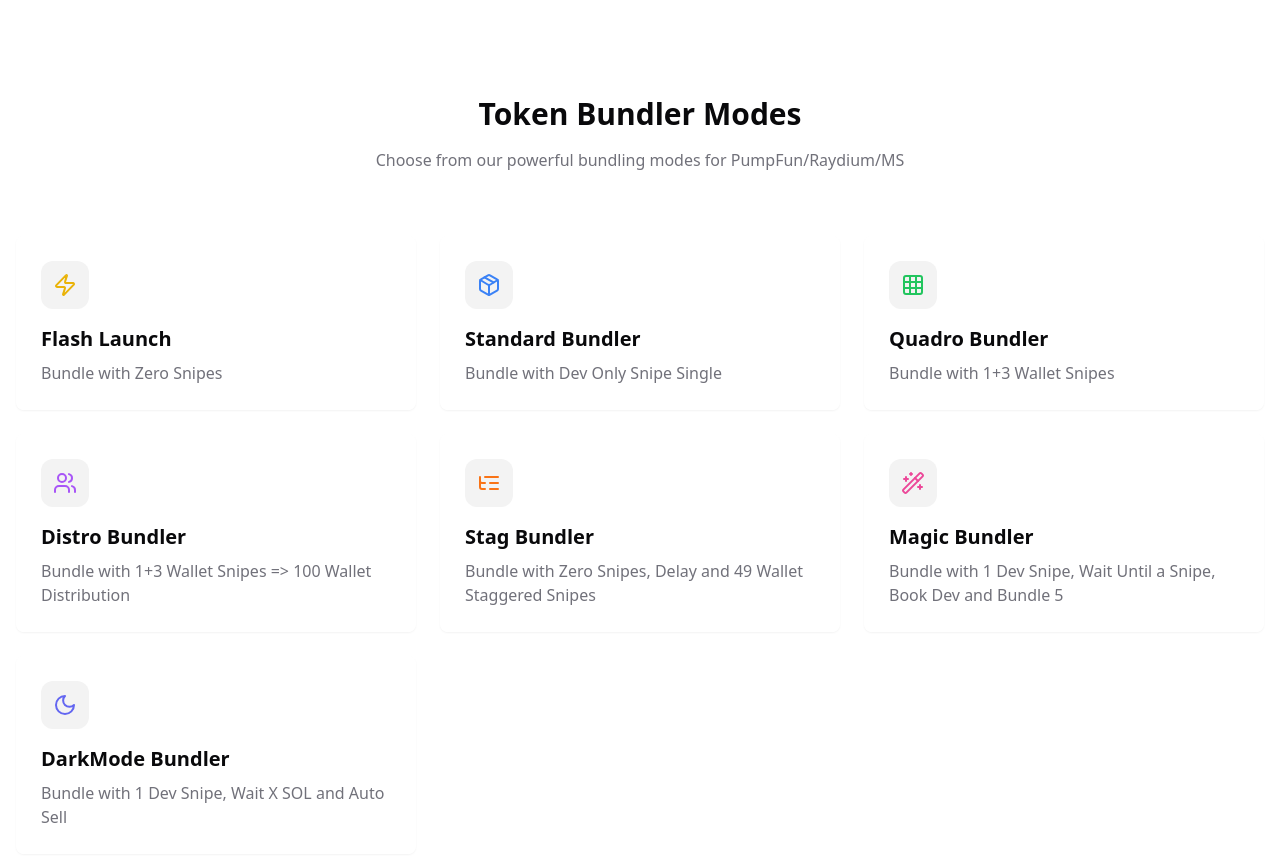
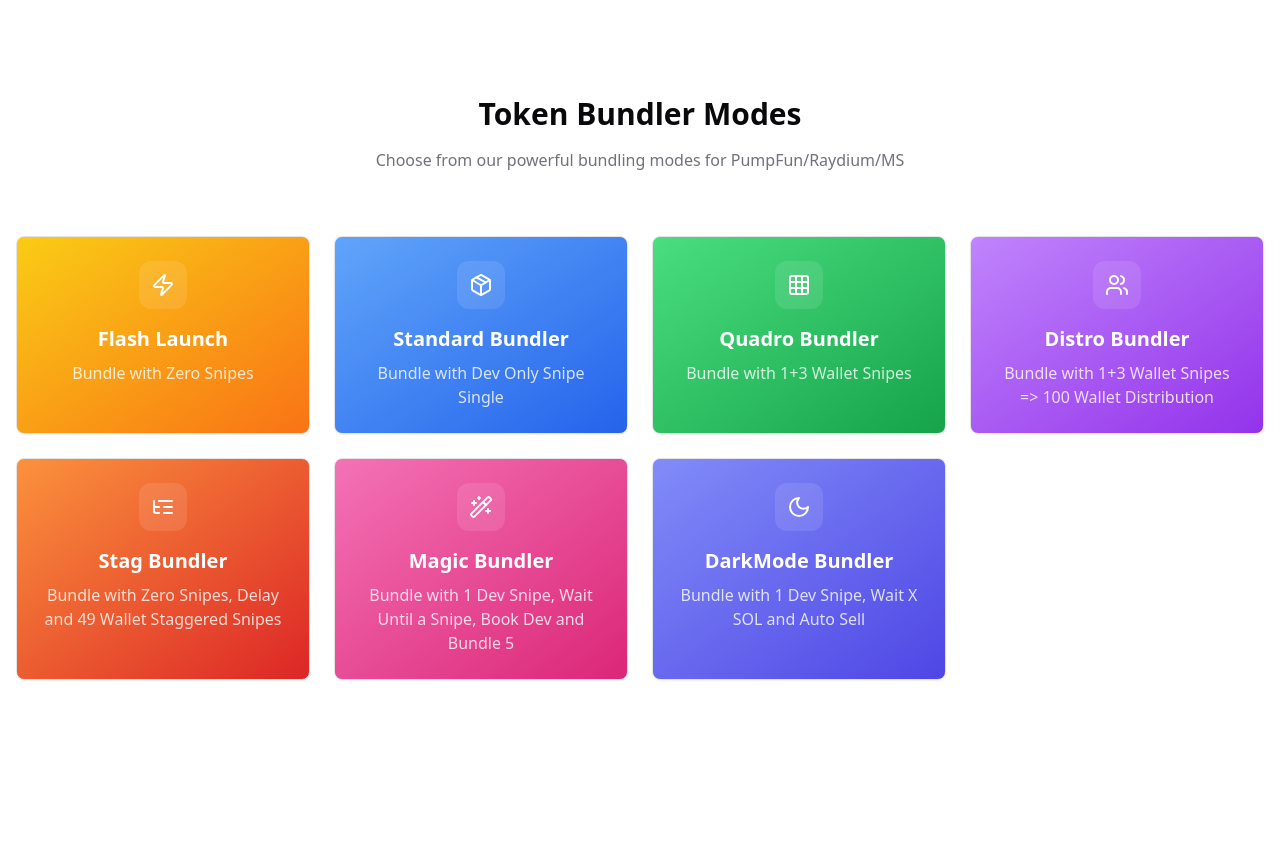
Before and after one commit to elloinc/neutralino-react-journey, a React (Vite) app: page / in a window 1280 px wide. Shown: the top 862 px of the page. After the commit the page ends 800 px from the top, so only its background shows below. Built offline with nearby package versions, Linux system fonts and the light colour scheme.

Commit message:
Improve Bundler Modes UI
Updated the Bundler Modes section to use a 4-column grid layout, center the icons within cards, and center the title and description text.  Also added vibrant backgrounds to the cards.

```diff
--- a/src/components/BundlerModes.tsx
+++ b/src/components/BundlerModes.tsx
@@ -7,43 +7,51 @@ interface BundlerMode {
   title: string;
   description: string;
   icon: React.ReactNode;
+  bgColor: string;
 }
 
 const bundlerModes: BundlerMode[] = [
   {
     title: "Flash Launch",
     description: "Bundle with Zero Snipes",
-    icon: <Zap className="w-6 h-6 text-yellow-500" />,
+    icon: <Zap className="w-6 h-6 text-white" />,
+    bgColor: "bg-gradient-to-br from-yellow-400 to-orange-500",
   },
   {
     title: "Standard Bundler",
     description: "Bundle with Dev Only Snipe Single",
-    icon: <Package className="w-6 h-6 text-blue-500" />,
+    icon: <Package className="w-6 h-6 text-white" />,
+    bgColor: "bg-gradient-to-br from-blue-400 to-blue-600",
   },
   {
     title: "Quadro Bundler",
     description: "Bundle with 1+3 Wallet Snipes",
-    icon: <Grid3X3 className="w-6 h-6 text-green-500" />,
+    icon: <Grid3X3 className="w-6 h-6 text-white" />,
+    bgColor: "bg-gradient-to-br from-green-400 to-green-600",
   },
   {
     title: "Distro Bundler",
     description: "Bundle with 1+3 Wallet Snipes => 100 Wallet Distribution",
-    icon: <Users className="w-6 h-6 text-purple-500" />,
+    icon: <Users className="w-6 h-6 text-white" />,
+    bgColor: "bg-gradient-to-br from-purple-400 to-purple-600",
   },
   {
     title: "Stag Bundler",
     description: "Bundle with Zero Snipes, Delay and 49 Wallet Staggered Snipes",
-    icon: <ListTree className="w-6 h-6 text-orange-500" />,
+    icon: <ListTree className="w-6 h-6 text-white" />,
+    bgColor: "bg-gradient-to-br from-orange-400 to-red-600",
   },
   {
     title: "Magic Bundler",
     description: "Bundle with 1 Dev Snipe, Wait Until a Snipe, Book Dev and Bundle 5",
-    icon: <Wand2 className="w-6 h-6 text-pink-500" />,
+    icon: <Wand2 className="w-6 h-6 text-white" />,
+    bgColor: "bg-gradient-to-br from-pink-400 to-pink-600",
   },
   {
     title: "DarkMode Bundler",
     description: "Bundle with 1 Dev Snipe, Wait X SOL and Auto Sell",
-    icon: <Moon className="w-6 h-6 text-indigo-500" />,
+    icon: <Moon className="w-6 h-6 text-white" />,
+    bgColor: "bg-gradient-to-br from-indigo-400 to-indigo-600",
   },
 ];
 
@@ -63,11 +71,11 @@ const BundlerModes = () => {
             Choose from our powerful bundling modes for PumpFun/Raydium/MS
           </p>
         </div>
-        <div className="grid grid-cols-1 md:grid-cols-2 lg:grid-cols-3 gap-6">
+        <div className="grid grid-cols-1 sm:grid-cols-2 lg:grid-cols-4 gap-6">
           {bundlerModes.map((mode, index) => (
             <Card
               key={index}
-              className="glass p-6 transition-all duration-300 hover:translate-y-[-8px] hover:shadow-lg cursor-pointer"
+              className={`${mode.bgColor} text-white p-6 transition-all duration-300 hover:translate-y-[-8px] hover:shadow-xl cursor-pointer`}
               style={{
                 animationDelay: `${index * 100}ms`,
                 animation: 'fade-in 0.6s ease-out forwards',
@@ -75,11 +83,13 @@ const BundlerModes = () => {
               }}
               onClick={() => handleCardClick(mode.title)}
             >
-              <div className="w-12 h-12 flex items-center justify-center rounded-xl bg-primary/5 mb-4">
-                {mode.icon}
+              <div className="flex flex-col items-center text-center">
+                <div className="w-12 h-12 flex items-center justify-center rounded-xl bg-white/10 mb-4">
+                  {mode.icon}
+                </div>
+                <h3 className="text-xl font-semibold mb-2">{mode.title}</h3>
+                <p className="text-white/80">{mode.description}</p>
               </div>
-              <h3 className="text-xl font-semibold mb-2">{mode.title}</h3>
-              <p className="text-muted-foreground">{mode.description}</p>
             </Card>
           ))}
         </div>
```
